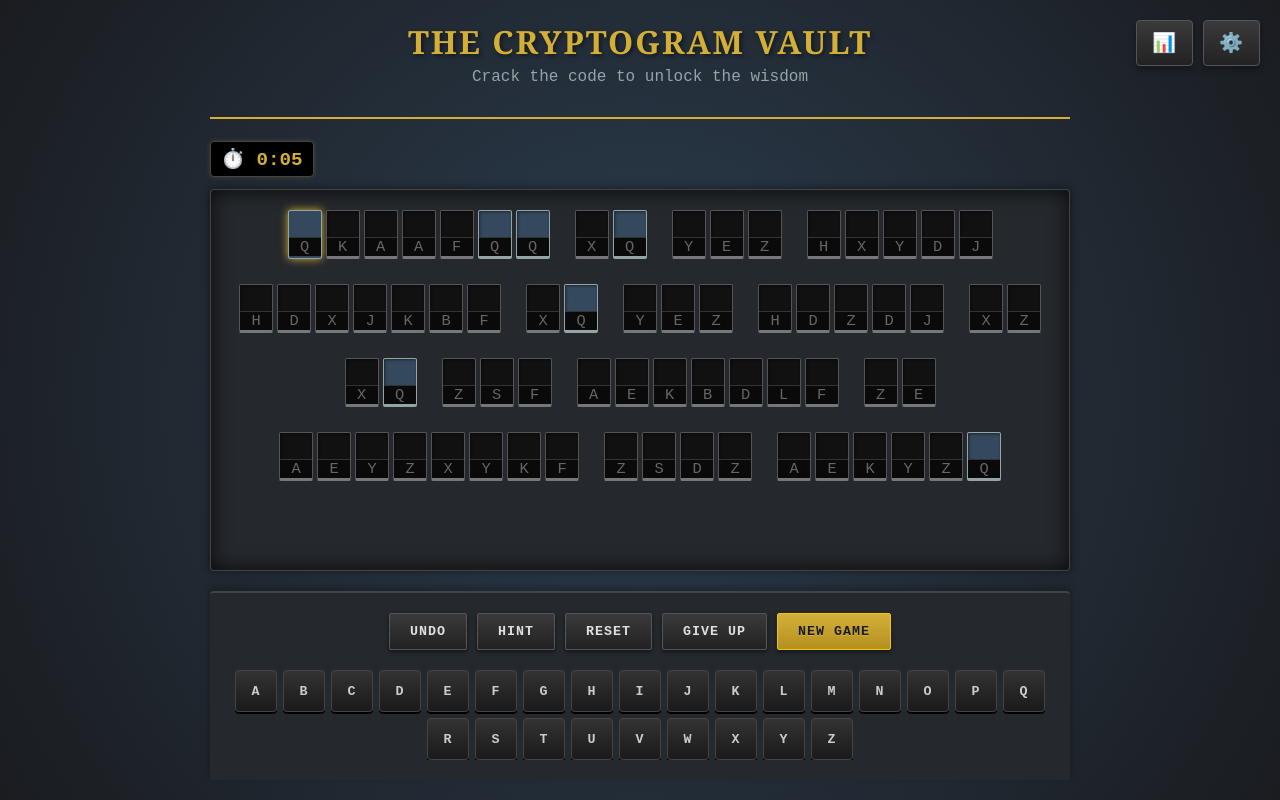
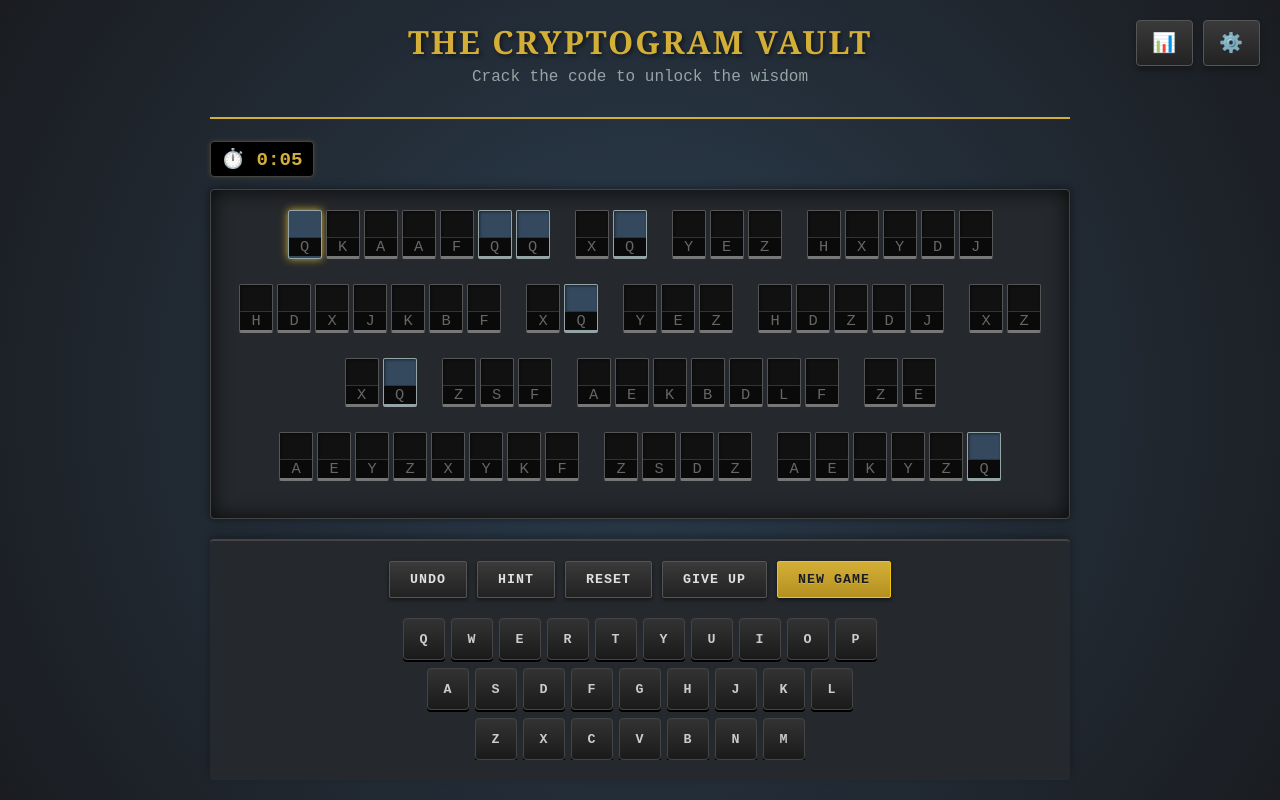
Before and after one commit to GrantKlein1/TheCryptogramVault, a React (Vite) app: page / in a window 1280 px wide. Built offline with nearby package versions, Linux system fonts and the light colour scheme; no server answers.

Commit message:
fixed keyboard layout and reinstated same character error notification

```diff
--- a/src/App.jsx
+++ b/src/App.jsx
@@ -182,6 +182,13 @@ function App() {
         // Hard Mode Block Check
         if (blockedChars.has(encryptedChar)) {
             // Shake or indicate blocked
+            setConflictIndex(focusedIndex);
+            setTimeout(() => setConflictIndex(null), 500);
+            return;
+        }
+
+        // Check if letter matches the encrypted char (prevent self-mapping)
+        if (letter === encryptedChar) {
             setConflictIndex(focusedIndex);
             setTimeout(() => setConflictIndex(null), 500);
             return;
--- a/src/components/Keyboard.jsx
+++ b/src/components/Keyboard.jsx
@@ -2,9 +2,17 @@ import React from 'react';
 import { ALPHABET } from '../lib/gameLogic';
 
 function Keyboard({ onSelectLetter, selectedLetter, usedLetters }) {
+    const rows = [
+        "QWERTYUIOP".split(''),
+        "ASDFGHJKL".split(''),
+        "ZXCVBNM".split('')
+    ];
+
     return (
         <div className="keyboard">
-            {ALPHABET.split('').map(char => (
+            {rows.map((row, rowIndex) => (
+                <div key={rowIndex} className="keyboard-row">
+                    {row.map(char => (
                         <button
                             key={char}
                             className={`key ${selectedLetter === char ? 'selected' : ''} ${usedLetters.has(char) ? 'used' : ''}`}
@@ -14,6 +22,8 @@ function Keyboard({ onSelectLetter, selectedLetter, usedLetters }) {
                         </button>
                     ))}
                 </div>
+            ))}
+        </div>
     );
 }
 
--- a/src/index.css
+++ b/src/index.css
@@ -294,7 +294,13 @@ button.primary:hover {
 
 .keyboard {
     display: flex;
-    flex-wrap: wrap;
+    flex-direction: column;
+    align-items: center;
+    gap: 8px;
+}
+
+.keyboard-row {
+    display: flex;
     justify-content: center;
     gap: 6px;
 }
```
Lines whose indentation alone changed are shown as unchanged.
